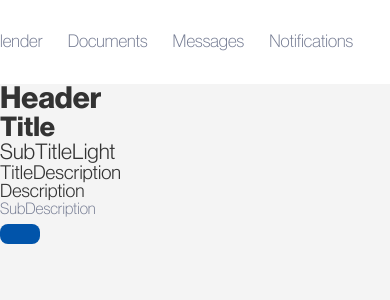
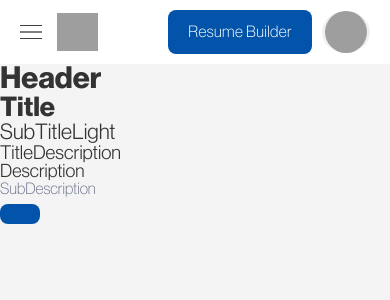
Before and after one commit to anasakhtar1337/Transviti-Test, a Next.js app: page /fonts/Neue in a window 390 px wide. Shown: the top 300 px of the page. Built offline with nearby package versions, Linux system fonts and the light colour scheme; grey boxes are pictures that could not be loaded.

Commit message:
Sidebar UI

```diff
--- a/src/app/globals.css
+++ b/src/app/globals.css
@@ -10,6 +10,8 @@
   --link-color: #0154AA;
   --success-color: #3b9c34;
   --success-bg: #70da6881;
+
+  --sidebar-width: 340px;
 }
 
 @media (prefers-color-scheme: dark) {
--- a/src/components/Layout/Navbar.jsx
+++ b/src/components/Layout/Navbar.jsx
@@ -1,17 +1,39 @@
-import React from 'react'
+'use client'
+import React, { useState } from 'react'
 
 import styles from "./styles/Navbar.module.css"
 import Image from 'next/image'
 import { Button, NavLink } from '../Typography';
 import Search from '../Custom/Search';
+import Siderbar from './Siderbar';
 
 export default function Navbar() {
+    const [sideBarActive, setSidebarActive] = useState(false)
     const navlinks = ['Find Jobs', 'Top Companies', 'Job Tracker', 'My Calender', 'Documents', 'Messages', 'Notifications'];
+
+    const handleHamburgerClick = () => {
+        setSidebarActive(prev => !prev)
+    }
+    const handleSidebarClose = () => {
+        setSidebarActive(false)
+    }
+
     return (
         <nav className={styles.Navbar}>
+            {sideBarActive ? <div className={styles.overlay} onClick={handleSidebarClose}></div> : ""}
+            <Siderbar navlinks={navlinks} isActive={sideBarActive} handleClose={setSidebarActive} />
             <div className={styles.content}>
-
                 <div className={styles.logoContainer}>
+                    <span className={styles.drawer} onClick={handleHamburgerClick}>
+                        <Image
+                            className={styles.hamburger}
+                            src="/icons/hamburger.svg"
+                            alt="Hamburger Icon"
+                            width={22}
+                            height={22}
+                            priority
+                        />
+                    </span>
                     <Image
                         className={styles.logo}
                         src="/logo.svg"
@@ -36,7 +58,7 @@ export default function Navbar() {
                     <Search classes={styles.searchBar} />
                     <Button
                         text='Resume Builder'
-                        classes='text-nowrap'
+                        classes={`${styles.resumeButton} text-nowrap`}
                     />
                     <button className={styles.profileIcon}>
                         <Image
--- /dev/null
+++ b/src/components/Layout/Siderbar.jsx
@@ -0,0 +1,24 @@
+import React from 'react'
+import styles from "./styles/Sidebar.module.css"
+
+import Profile from '../Card/Profile'
+import { NavLink } from '../Typography'
+
+export default function Siderbar({ isActive = false, navlinks = [], handleClose = () => { } }) {
+    return (
+        <aside className={`${styles.Siderbar} ${isActive ? styles.active : ""}`}>
+            <Profile />
+            <div className={styles.linksContainer}>
+                {navlinks.map((item, index) => {
+                    return <NavLink
+                        key={'sidebar-navlink-' + index}
+                        text={item}
+                        active={index === 0}
+                        classes='text-nowrap'
+                    />
+                })}
+
+            </div>
+        </aside>
+    )
+}
--- a/src/components/Layout/styles/Navbar.module.css
+++ b/src/components/Layout/styles/Navbar.module.css
@@ -4,6 +4,17 @@
     background-color: var(--navbar-background);
 
 }
+
+.Navbar .overlay {
+    position: fixed;
+    width: 100vw;
+    height: 100dvh;
+    left: 0;
+    top: 0;
+    z-index: 1;
+    background-color: rgba(0, 0, 0, 0.288);
+}
+
 
 .Navbar .content {
     max-width: 1600px;
@@ -16,6 +27,18 @@
 
 }
 
+.Navbar .content .logoContainer {
+    display: flex;
+    flex-direction: row;
+    align-items: center;
+}
+
+.Navbar .content .logoContainer .drawer {
+    display: none;
+    margin-right: 15px;
+    align-items: center;
+}
+
 .Navbar .navlinks {
     margin: 0;
     padding: 0;
@@ -25,6 +48,18 @@
     gap: 25px;
 }
 
+
+@media (max-width:991px) {
+    .Navbar .navlinks {
+        font-size: 14px !important;
+    }
+}
+
+@media (max-width:991px) {
+    .Navbar .navlinks {
+        display: none;
+    }
+}
 
 
 .Navbar .crumpsContainer {
@@ -50,3 +85,44 @@
     border-radius: 50%;
     object-fit: cover;
 }
+
+
+@media (max-width:1400px) {
+    .Navbar {
+        padding: 20px 40px;
+    }
+
+    .Navbar .content {
+        justify-content: space-between;
+    }
+}
+
+@media (max-width:1400px) and (min-width:992px) {
+
+    .Navbar .crumpsContainer .searchBar,
+    .Navbar .crumpsContainer .resumeButton {
+        display: none;
+    }
+}
+
+@media (max-width:991px) {
+    .Navbar {
+        padding: 10px 20px;
+    }
+
+    .Navbar .content .logoContainer .drawer {
+        display: flex;
+    }
+
+    .Navbar .navlinks {
+        display: none;
+    }
+
+
+}
+
+@media (max-width:768px) {
+    .Navbar .crumpsContainer .searchBar {
+        display: none;
+    }
+}
--- /dev/null
+++ b/src/components/Layout/styles/Sidebar.module.css
@@ -0,0 +1,26 @@
+.Siderbar {
+    width: var(--sidebar-width);
+    height: 100dvh;
+    position: fixed;
+    left: calc(-1 * var(--sidebar-width));
+    top: 0;
+    background-color: #FFFFFF;
+    z-index: 12;
+    padding: 40px;
+    overflow: auto;
+    transition: 1s;
+}
+
+
+
+.Siderbar.active {
+    left: 0;
+}
+
+.Siderbar .linksContainer {
+    width: 100%;
+    margin: 50px 0;
+    display: flex;
+    flex-direction: column;
+    gap: 30px;
+}
```
Also changed, not shown: public/icons/hamburger.svg (added).
